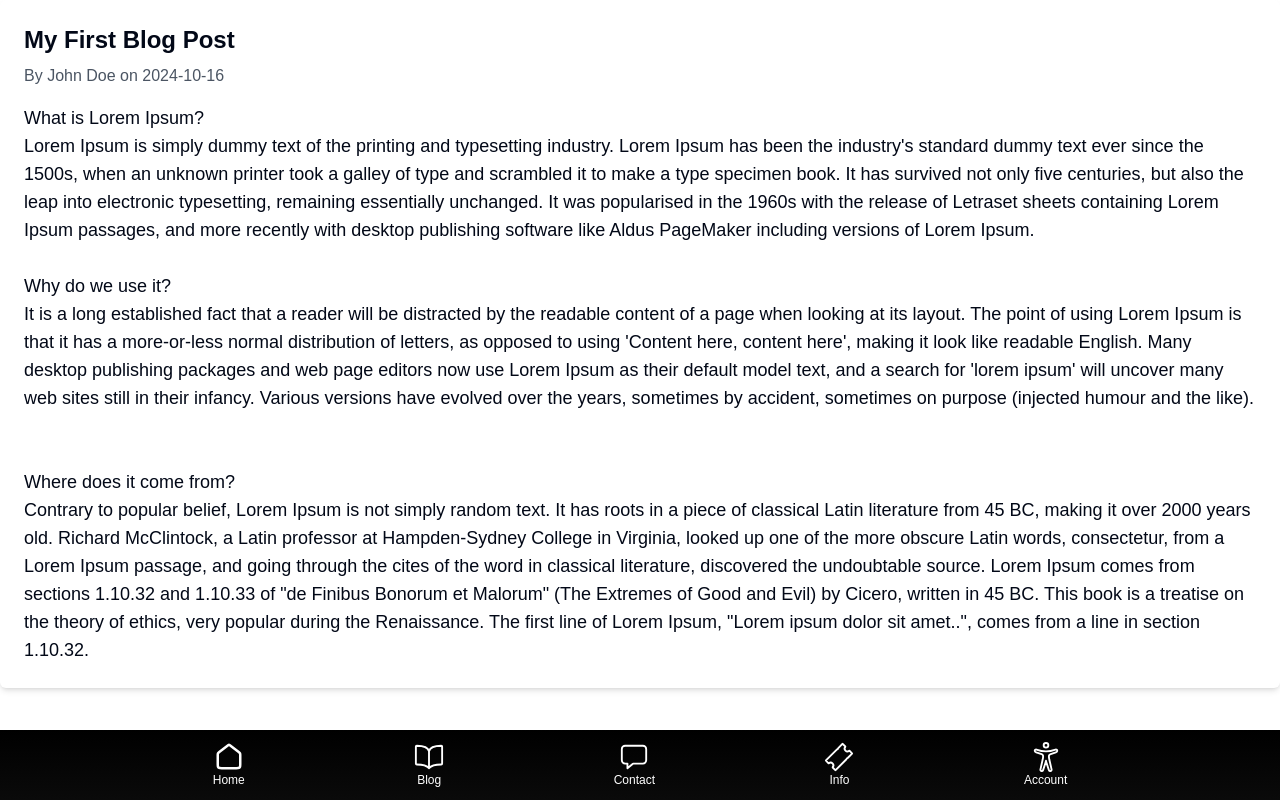
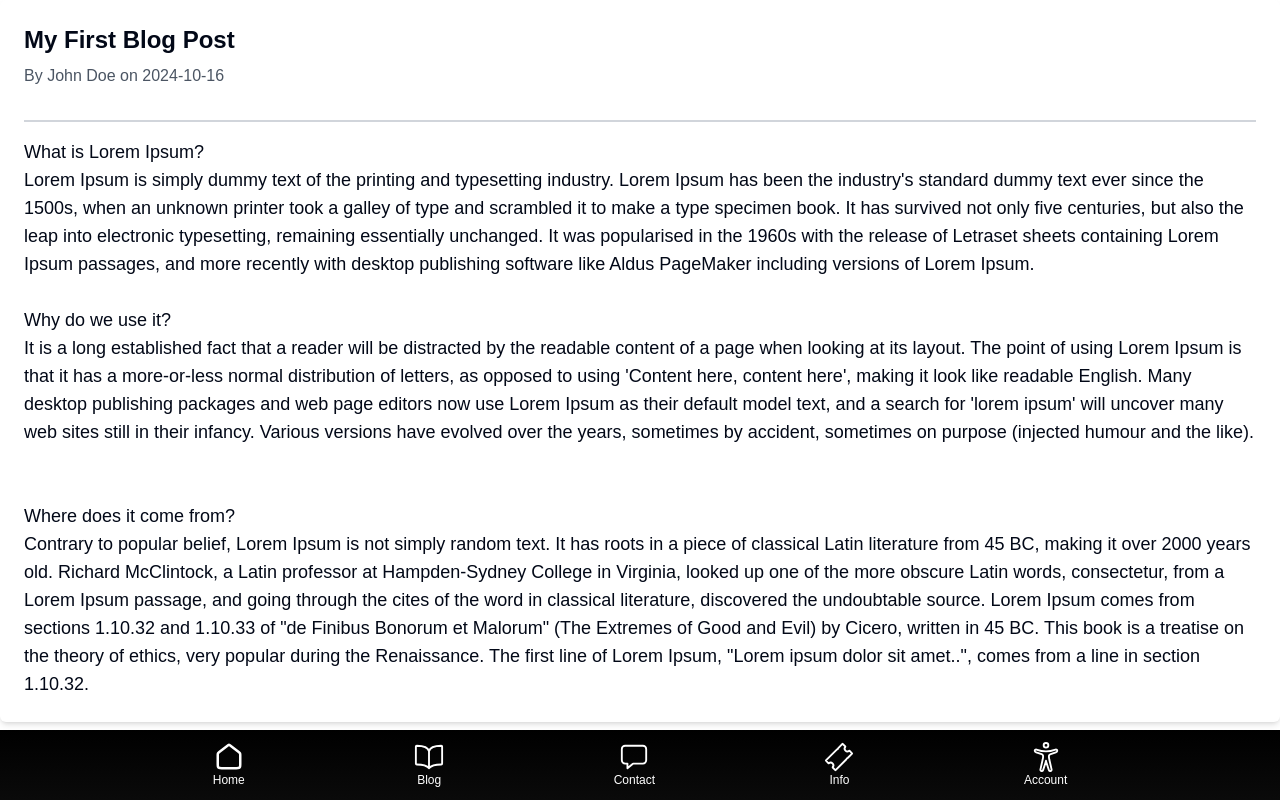
Before and after one commit to Michael-Dale/EMCCYouthApp, a Next.js app: page /blog/testimonies/1 in a window 1280 px wide. Built offline with nearby package versions, Linux system fonts and the light colour scheme; no server answers.

Commit message:
added separation for tile to testimonies

```diff
--- a/src/app/blog/testimonies/[id]/page.js
+++ b/src/app/blog/testimonies/[id]/page.js
@@ -34,8 +34,13 @@ Contrary to popular belief, Lorem Ipsum is not simply random text. It has roots
 
     return (
         <div className="p-6 bg-white rounded-md shadow-md">
-            <h1 className="text-2xl font-bold mb-2">{post.title}</h1>
-            <p className="text-gray-600 mb-4">By {post.name} on {post.date}</p>
+            {/* Title, author, and date section with border */}
+            <div className="border-b-2 border-gray-300 pb-4 mb-4">
+                <h1 className="text-2xl font-bold mb-2">{post.title}</h1>
+                <p className="text-gray-600 mb-4">By {post.name} on {post.date}</p>
+            </div>
+
+            {/* Content section */}
             <div className="text-lg" dangerouslySetInnerHTML={{ __html: post.content.replace(/\n/g, "<br />") }} />
         </div>
     );
```
